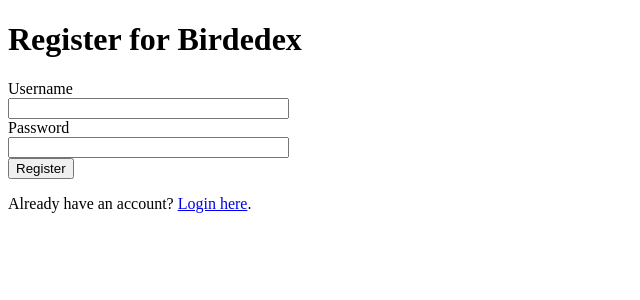
After one commit to robertliamchristian/birdedex, a Flask app: page /register in a window 1280 px wide. The commit adds this page. Shown: the top 300 px of the page, without its empty margins (0-640 px from the left). Run offline with Flask 3, Linux system fonts and the light colour scheme.

Commit message:
User accounts logic

```diff
--- a/app.py
+++ b/app.py
@@ -1,21 +1,65 @@
-
-from flask import Flask, render_template, request
+from flask import Flask, render_template, request, jsonify, redirect, url_for
 from flask_sqlalchemy import SQLAlchemy
-from flask import jsonify
+from flask_login import LoginManager, login_user, logout_user, current_user, login_required, UserMixin
 from datetime import datetime
 import os
 from dotenv import load_dotenv
+from werkzeug.security import generate_password_hash, check_password_hash
+from flask_wtf import FlaskForm
+from wtforms import StringField, PasswordField, SubmitField
+from wtforms.validators import DataRequired
+
 load_dotenv()
-
-
-
 app = Flask(__name__)
+app.secret_key = 'your_secret_key'  # Replace with a real secret key
 
 uri = os.getenv("DATABASE_URL")
 if uri.startswith("postgres://"):
     uri = uri.replace("postgres://", "postgresql://", 1)
 app.config['SQLALCHEMY_DATABASE_URI'] = uri
 db = SQLAlchemy(app)
+
+login_manager = LoginManager()
+login_manager.init_app(app)
+login_manager.login_view = 'login'
+
+#class User(UserMixin, db.Model):
+ #   id = db.Column(db.Integer, primary_key=True)
+  #  username = db.Column(db.String(80), unique=True, nullable=False)
+   # password_hash = db.Column(db.String(128))
+
+class UserSighting(db.Model):
+    __tablename__ = 'user_sighting'
+    sightingid = db.Column(db.Integer, primary_key=True)
+    birdref = db.Column(db.Integer, db.ForeignKey('log.birdid'))
+    userid = db.Column(db.Integer, db.ForeignKey('alluser.id'))
+    sighting_time = db.Column(db.DateTime, nullable=True)
+
+class User(UserMixin, db.Model):
+    __tablename__ = 'alluser'  # Set the new table name here
+    id = db.Column(db.Integer, primary_key=True)
+    username = db.Column(db.String(80), unique=True, nullable=False)
+    password_hash = db.Column(db.String(128))
+    insert_date = db.Column(db.DateTime, nullable=False)
+    email = db.Column(db.String(255))
+    is_admin = db.Column(db.String)
+
+
+    def set_password(self, password):
+        self.password_hash = generate_password_hash(password)
+
+    def check_password(self, password):
+        return check_password_hash(self.password_hash, password)
+
+class LoginForm(FlaskForm):
+    username = StringField('Username', validators=[DataRequired()])
+    password = PasswordField('Password', validators=[DataRequired()])
+    submit = SubmitField('Login')
+
+class RegistrationForm(FlaskForm):
+    username = StringField('Username', validators=[DataRequired()])
+    password = PasswordField('Password', validators=[DataRequired()])
+    submit = SubmitField('Register')
 
 class Log(db.Model):
     __tablename__ = 'log'
@@ -27,52 +71,108 @@ class Log(db.Model):
     flags = db.Column(db.String(255), nullable=True)
     sighting_time = db.Column(db.DateTime, nullable=True)
     bird_type = db.Column(db.String(255), nullable=True)
+    user_id = db.Column(db.Integer, db.ForeignKey('alluser.id'))
 
     def __repr__(self):
         return f'<log {self.birdid}>'
+
+@login_manager.user_loader
+def load_user(user_id):
+    return User.query.get(int(user_id))
+
+@app.route('/login', methods=['GET', 'POST'])
+def login():
+    form = LoginForm()
+    if form.validate_on_submit():
+        user = User.query.filter_by(username=form.username.data).first()
+        if user and user.check_password(form.password.data):
+            login_user(user)
+            return redirect(url_for('index'))
+    return render_template('login.html', form=form)
+
+@app.route('/register', methods=['GET', 'POST'])
+def register():
+    form = RegistrationForm()
+    if form.validate_on_submit():
+        new_user = User(username=form.username.data)
+        new_user.set_password(form.password.data)
+        db.session.add(new_user)
+        db.session.commit()
+        return redirect(url_for('login'))
+    return render_template('register.html', form=form)
+
+@app.route('/logout', methods=['GET', 'POST'])
+def logout():
+    logout_user()
+    return redirect(url_for('login'))
+
 
 @app.route('/suggest_birds')
 def suggest_birds():
     query = request.args.get('query')
     if not query:
-        return jsonify([])  # Return empty list if no query
+        return jsonify([])
 
-    # Fetch matching bird names from the database (modify according to your database structure)
     matching_birds = Log.query.filter(Log.bird.ilike(f'%{query}%')).all()
     bird_names = [bird.bird for bird in matching_birds]
     return jsonify(bird_names)
 
 @app.route('/', methods=['GET', 'POST'])
 def index():
+    if not current_user.is_authenticated:
+        return redirect(url_for('login'))
+
     message = ""
     anchor_id = ""
+
     if request.method == 'POST':
-        new_bird = request.form['bird']
-        sighting = Log.query.filter_by(bird=new_bird).first()
-        if sighting:
-            sighting.sighting_time = datetime.now()
+        new_bird_name = request.form['bird']
+        new_bird = Log.query.filter_by(bird=new_bird_name).first()
+
+        if new_bird:
+            existing_sighting = UserSighting.query.filter_by(birdref=new_bird.birdid, userid=current_user.id).first()
+            if existing_sighting:
+                existing_sighting.sighting_time = datetime.now()
+                message = f"{new_bird_name} sighting updated."
+                anchor_id = f"bird-{new_bird.birdid}"
+            else:
+                new_sighting = UserSighting(birdref=new_bird.birdid, userid=current_user.id, sighting_time=datetime.now())
+                db.session.add(new_sighting)
+                message = f"New sighting of {new_bird_name} added."
+                anchor_id = f"bird-{new_bird.birdid}"
+
             db.session.commit()
-            message = f"{new_bird} sighting updated."
-            anchor_id = f"bird-{sighting.birdid}"
+
+    # Get all birds from the Log (master list)
+    all_birds = Log.query.order_by(Log.birdid).all()
+
+    # Get the sightings for the current user
+    user_sightings = UserSighting.query.filter_by(userid=current_user.id).all()
+    user_sightings_dict = {sighting.birdref: sighting for sighting in user_sightings}
+
+    # Combine the master list with the user's sightings
+    user_birdedex = {}
+    default_bird_type = "Other"  # For birds without a specified type
+
+    for bird in all_birds:
+        bird_type = bird.bird_type if bird.bird_type else default_bird_type
+
+        if bird.birdid in user_sightings_dict:
+            sighting = user_sightings_dict[bird.birdid]
+            bird_entry = (bird.birdid, bird.bird, sighting.sighting_time)
         else:
-            message = f"{new_bird} not found in Birdedex."
+            bird_entry = (bird.birdid, '???', None)
 
-    bird_sightings = Log.query.order_by(Log.bird_type,Log.bird.asc()).all()
+        if bird_type not in user_birdedex:
+            user_birdedex[bird_type] = []
 
-    sighted_count = Log.query.filter(Log.sighting_time.isnot(None)).count()
+        user_birdedex[bird_type].append(bird_entry)
 
-    grouped_sightings = {}
-    counter = 1
-    for sighting in bird_sightings:
-        if sighting.bird_type not in grouped_sightings:
-            grouped_sightings[sighting.bird_type] = []
-        grouped_sightings[sighting.bird_type].append((counter, sighting))
-        counter += 1
-    total_bird_count = 745
+    sighted_count = len(user_sightings)
+    total_bird_count = len(all_birds)
 
-    if bird_sightings:
-        return render_template('index.html',
-                           grouped_sightings=grouped_sightings,
+    return render_template('index.html',
+                           user_birdedex=user_birdedex,
                            message=message,
                            sighted_count=sighted_count,
                            total_bird_count=total_bird_count,
@@ -81,4 +181,4 @@ def index():
 if __name__ == '__main__':
     with app.app_context():
         db.create_all()
-    app.run(debug=False, port=5002)
+    app.run(debug=True, port=5002)
--- a/requirements.txt
+++ b/requirements.txt
@@ -7,3 +7,6 @@ python-dotenv==0.21.0
 Flask-SQLAlchemy==3.1.1
 psycopg2==2.9.3
 jsonify==0.5
+Flask-Login==0.6.3
+wtforms==3.1.1
+Flask-WTF==1.2.1
--- /dev/null
+++ b/templates/register.html
@@ -0,0 +1,32 @@
+<!DOCTYPE html>
+<html lang="en">
+<head>
+    <meta charset="UTF-8">
+    <title>Register for Birdedex</title>
+    <!-- Add any additional head elements here (like CSS links) -->
+</head>
+<body>
+    <h1>Register for Birdedex</h1>
+    <form method="POST">
+        {{ form.hidden_tag() }}
+        <div>
+            {{ form.username.label }}<br>
+            {{ form.username(size=32) }}<br>
+            {% for error in form.username.errors %}
+                <span style="color: red;">[{{ error }}]</span><br>
+            {% endfor %}
+        </div>
+        <div>
+            {{ form.password.label }}<br>
+            {{ form.password(size=32) }}<br>
+            {% for error in form.password.errors %}
+                <span style="color: red;">[{{ error }}]</span><br>
+            {% endfor %}
+        </div>
+        <div>
+            {{ form.submit() }}
+        </div>
+    </form>
+    <p>Already have an account? <a href="{{ url_for('login') }}">Login here</a>.</p>
+</body>
+</html>
```
Also changed, not shown: templates/index.html (+32 -13 lines), templates/login.html (added, +22 -0 lines), Birdedex1.csv, 4 other files.
